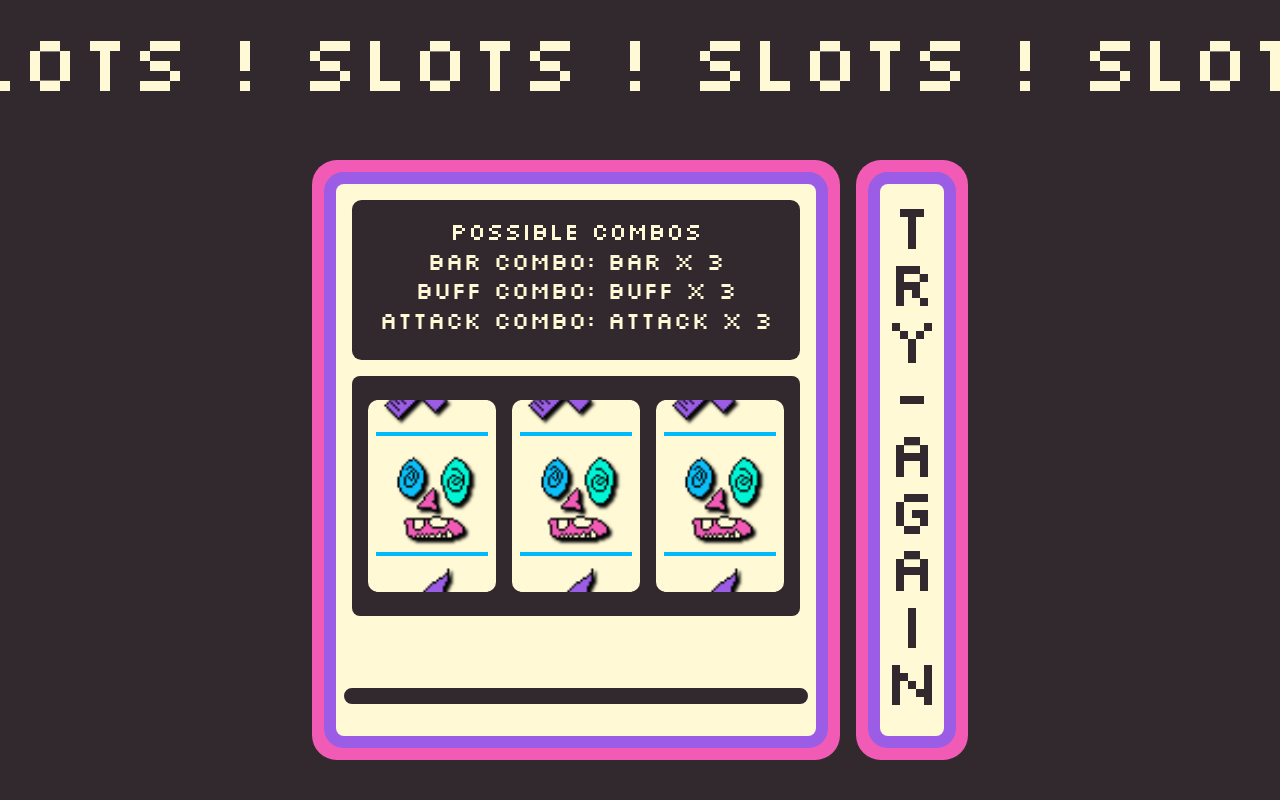
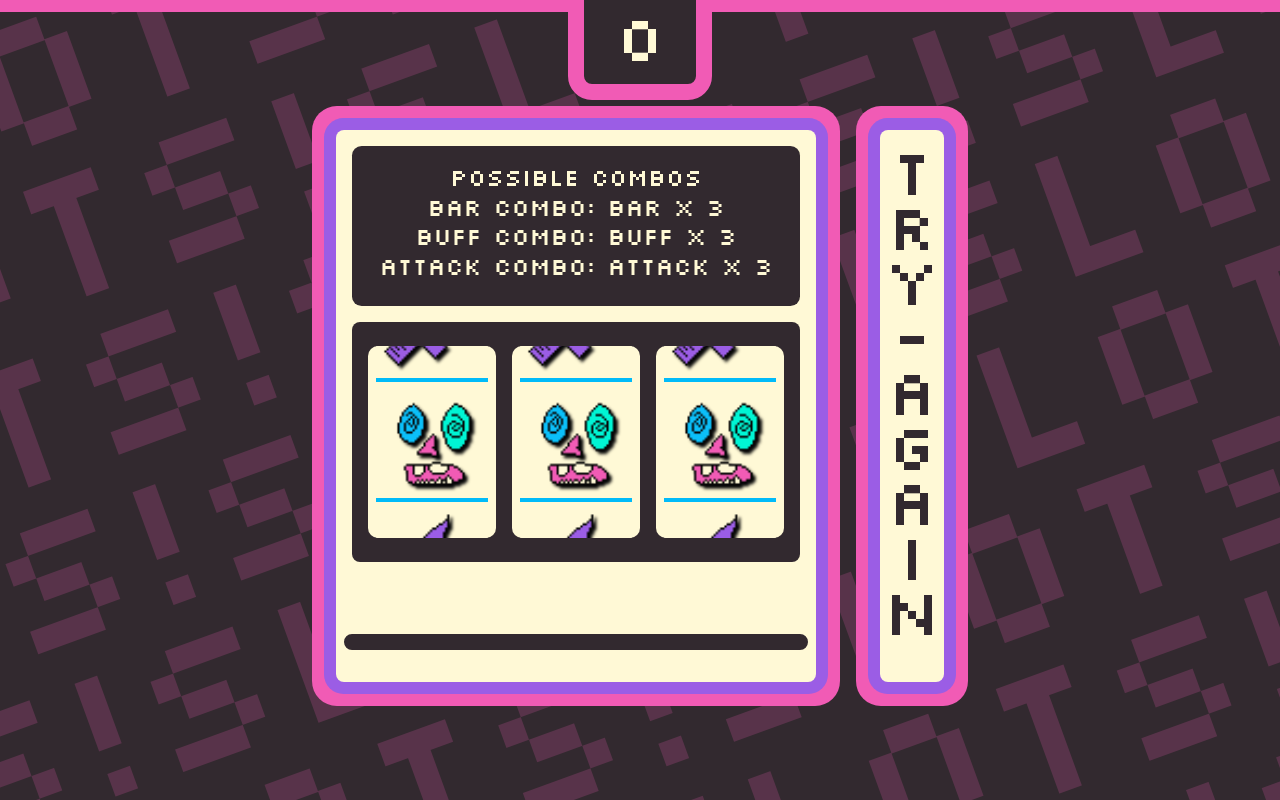
Before and after one commit to thyancey/slot-machine, a React (Vite) app: page / in a window 1280 px wide. Built offline with nearby package versions, Linux system fonts and the light colour scheme.

Commit message:
add appcontext and basic score system

```diff
--- /dev/null
+++ b/src/components/header/index.tsx
@@ -0,0 +1,43 @@
+import styled from 'styled-components';
+import { AppContext } from '../../store/appcontext';
+import { useContext } from 'react';
+
+const ScWrapper = styled.header`
+  border-bottom: .75rem solid var(--color-pink);
+  background-color: var(--color-grey);
+  color: var(--color-white);
+
+  padding: 0rem;
+
+  width: 100%;
+  display: flex;
+  align-items: start;
+  justify-content: center;
+`;
+
+const ScScorebox = styled.div`
+  border: 1rem solid var(--color-pink);
+  border-radius: 1.5rem;
+  position:absolute;
+  margin-top: -1.75rem;
+  padding: 0 2rem;
+  font-size: 4rem;
+  background-color: var(--color-grey);
+
+  p{
+    margin:0;
+    padding:0;
+  }
+
+`
+
+function Header() {
+  const { score } = useContext(AppContext);
+  return (
+    <ScWrapper>
+      <ScScorebox><p>{score}</p></ScScorebox>
+    </ScWrapper>
+  );
+}
+
+export default Header;
--- a/src/components/slotmachine/data.tsx
+++ b/src/components/slotmachine/data.tsx
@@ -15,7 +15,6 @@ import Rsnowflake from '../../assets/reels/reel-snowflake.gif';
 import Rsword from '../../assets/reels/reel-sword.gif';
 import { MinMaxTouple } from '../../utils';
 
-
 export const REEL_HEIGHT = 120; // height of each reel cell
 export const REEL_OVERLAP = 2; // # of looparound cells to add to edge of reel so that it can transition nicely
 export const SPIN_POWER_RANGE: MinMaxTouple = [0.01, 0.03]; // RNG speed range for each reel
@@ -28,6 +27,7 @@ export type ReelItem = {
   effect?: string;
   value?: number;
   attributes?: string[];
+  score?: number;
 };
 
 export interface RawReelDef {
@@ -39,20 +39,18 @@ export interface ReelDef {
   reelItems: ReelItem[];
 }
 
-export type MatchType = 'label' | 'attrAny' | 'attrUnique'
-
-
+export type MatchType = 'label' | 'attrAny' | 'attrUnique';
 
 export interface ReelCombo {
-  label: string,
-  attributes: string[],
-  bonuses: BonusGroup[]
+  label: string;
+  attributes: string[];
+  bonuses: BonusGroup[];
 }
 
 export interface BonusGroup {
-  bonusType: BonusType,
-  multiplier?: number,
-  value?:number
+  bonusType: BonusType;
+  multiplier?: number;
+  value?: number;
 }
 
 // unique: all reels must be bar, all labels must vary
@@ -62,9 +60,9 @@ export interface BonusGroup {
 export type BonusType = 'any' | 'unique' | 'same';
 
 export interface ReelComboResult {
-  label: string,
-  attribute: string,
-  bonus: BonusGroup | null
+  label: string;
+  attribute: string;
+  bonus: BonusGroup | null;
 }
 
 export const reelComboDef: ReelCombo[] = [
@@ -78,32 +76,32 @@ export const reelComboDef: ReelCombo[] = [
   // },
   {
     label: 'bar combo',
-    attributes: [ 'bar' ],
+    attributes: ['bar'],
     bonuses: [
       { bonusType: 'unique', multiplier: 1.1 },
       { bonusType: 'same', multiplier: 1.3 },
       { bonusType: 'any', multiplier: 1 },
-    ]
+    ],
   },
   {
     label: 'buff combo',
-    attributes: [ 'buff' ],
+    attributes: ['buff'],
     bonuses: [
       { bonusType: 'unique', multiplier: 2 },
       { bonusType: 'same', multiplier: 3 },
       { bonusType: 'any', multiplier: 1.5 },
-    ]
+    ],
   },
   {
     label: 'attack combo',
-    attributes: [ 'attack' ],
+    attributes: ['attack'],
     bonuses: [
       { bonusType: 'unique', multiplier: 2 },
       { bonusType: 'same', multiplier: 3 },
       { bonusType: 'any', multiplier: 1.5 },
-    ]
-  }
-]
+    ],
+  },
+];
 
 export const reelsData: RawReelDef[] = [
   // {
@@ -120,27 +118,29 @@ export const reelsData: RawReelDef[] = [
       // { label: 'bar3', img: Rbar3, attributes: [ 'bar', '*' ] },
       // { label: 'bat', img: Rbat, attributes: [ 'attack', 'creature' ], effect: 'life steal', value: 1 },
       // { label: 'coins', img: Rcoins, attributes: [ 'money' ], effect: 'gold bonus', value: 5 },
-      { label: 'crazy', img: Rcrazy, attributes: [ 'buff' ] },
-      { label: 'flame', img: Rflame, attributes: [ 'attack' ], effect: 'fire damage', value: 1.1 },
-      { label: 'halo', img: Rhalo, attributes: [ 'buff' ], effect: 'extraLife' },
-      { label: 'heart', img: Rheart, attributes: [ 'buff' ], effect: 'health', value: 1 },
+      { label: 'crazy', img: Rcrazy, attributes: ['buff'], score: 0 },
+      { label: 'flame', img: Rflame, attributes: ['attack'], effect: 'fire damage', value: 1.1, score: 250 },
+      { label: 'halo', img: Rhalo, attributes: ['buff'], effect: 'extraLife', score: 1000 },
+      { label: 'heart', img: Rheart, attributes: ['buff'], effect: 'health', value: 1, score: 50 },
       {
         label: 'lightning',
         img: Rlightning,
-        attributes: [ 'attack' ],
+        attributes: ['attack'],
         effect: 'lightning damage',
         value: 1.4,
+        score: 500,
       },
-      { label: 'poison', img: Rpoison, attributes: [ 'attack' ], effect: 'poison damage', value: 1.5 },
-      { label: 'shield', img: Rshield, attributes: [ 'buff' ], effect: 'defense', value: 1 },
+      { label: 'poison', img: Rpoison, attributes: ['attack'], effect: 'poison damage', value: 1.5, score: 200 },
+      { label: 'shield', img: Rshield, attributes: ['buff'], effect: 'defense', value: 1, score: 100 },
       {
         label: 'snowflake',
         img: Rsnowflake,
-        attributes: [ 'attack' ],
+        attributes: ['attack'],
         effect: 'freeze damage',
         value: 1.2,
+        score: 120,
       },
-      { label: 'sword', img: Rsword, attributes: [ 'attack' ], effect: 'extra damage', value: 2 },
+      { label: 'sword', img: Rsword, attributes: ['attack'], effect: 'extra damage', value: 2, score: 80 },
     ],
   },
   {
@@ -151,27 +151,29 @@ export const reelsData: RawReelDef[] = [
       // { label: 'bar3', img: Rbar3, attributes: [ 'bar', '*' ] },
       // { label: 'bat', img: Rbat, attributes: [ 'attack', 'creature' ], effect: 'life steal', value: 1 },
       // { label: 'coins', img: Rcoins, attributes: [ 'money' ], effect: 'gold bonus', value: 5 },
-      { label: 'crazy', img: Rcrazy, attributes: [ 'buff' ] },
-      { label: 'flame', img: Rflame, attributes: [ 'attack' ], effect: 'fire damage', value: 1.1 },
-      { label: 'halo', img: Rhalo, attributes: [ 'buff' ], effect: 'extraLife' },
-      { label: 'heart', img: Rheart, attributes: [ 'buff' ], effect: 'health', value: 1 },
+      { label: 'crazy', img: Rcrazy, attributes: ['buff'], score: 0 },
+      { label: 'flame', img: Rflame, attributes: ['attack'], effect: 'fire damage', value: 1.1, score: 250 },
+      { label: 'halo', img: Rhalo, attributes: ['buff'], effect: 'extraLife', score: 1000 },
+      { label: 'heart', img: Rheart, attributes: ['buff'], effect: 'health', value: 1, score: 50 },
       {
         label: 'lightning',
         img: Rlightning,
-        attributes: [ 'attack' ],
+        attributes: ['attack'],
         effect: 'lightning damage',
         value: 1.4,
+        score: 500,
       },
-      { label: 'poison', img: Rpoison, attributes: [ 'attack' ], effect: 'poison damage', value: 1.5 },
-      { label: 'shield', img: Rshield, attributes: [ 'buff' ], effect: 'defense', value: 1 },
+      { label: 'poison', img: Rpoison, attributes: ['attack'], effect: 'poison damage', value: 1.5, score: 200 },
+      { label: 'shield', img: Rshield, attributes: ['buff'], effect: 'defense', value: 1, score: 100 },
       {
         label: 'snowflake',
         img: Rsnowflake,
-        attributes: [ 'attack' ],
+        attributes: ['attack'],
         effect: 'freeze damage',
         value: 1.2,
+        score: 120,
       },
-      { label: 'sword', img: Rsword, attributes: [ 'attack' ], effect: 'extra damage', value: 2 },
+      { label: 'sword', img: Rsword, attributes: ['attack'], effect: 'extra damage', value: 2, score: 80 },
     ],
   },
   {
@@ -182,27 +184,29 @@ export const reelsData: RawReelDef[] = [
       // { label: 'bar3', img: Rbar3, attributes: [ 'bar', '*' ] },
       // { label: 'bat', img: Rbat, attributes: [ 'attack', 'creature' ], effect: 'life steal', value: 1 },
       // { label: 'coins', img: Rcoins, attributes: [ 'money' ], effect: 'gold bonus', value: 5 },
-      { label: 'crazy', img: Rcrazy, attributes: [ 'buff' ] },
-      { label: 'flame', img: Rflame, attributes: [ 'attack' ], effect: 'fire damage', value: 1.1 },
-      { label: 'halo', img: Rhalo, attributes: [ 'buff' ], effect: 'extraLife' },
-      { label: 'heart', img: Rheart, attributes: [ 'buff' ], effect: 'health', value: 1 },
+      { label: 'crazy', img: Rcrazy, attributes: ['buff'], score: 0 },
+      { label: 'flame', img: Rflame, attributes: ['attack'], effect: 'fire damage', value: 1.1, score: 250 },
+      { label: 'halo', img: Rhalo, attributes: ['buff'], effect: 'extraLife', score: 1000 },
+      { label: 'heart', img: Rheart, attributes: ['buff'], effect: 'health', value: 1, score: 50 },
       {
         label: 'lightning',
         img: Rlightning,
-        attributes: [ 'attack' ],
+        attributes: ['attack'],
         effect: 'lightning damage',
         value: 1.4,
+        score: 500,
       },
-      { label: 'poison', img: Rpoison, attributes: [ 'attack' ], effect: 'poison damage', value: 1.5 },
-      { label: 'shield', img: Rshield, attributes: [ 'buff' ], effect: 'defense', value: 1 },
+      { label: 'poison', img: Rpoison, attributes: ['attack'], effect: 'poison damage', value: 1.5, score: 200 },
+      { label: 'shield', img: Rshield, attributes: ['buff'], effect: 'defense', value: 1, score: 100 },
       {
         label: 'snowflake',
         img: Rsnowflake,
-        attributes: [ 'attack' ],
+        attributes: ['attack'],
         effect: 'freeze damage',
         value: 1.2,
+        score: 120,
       },
-      { label: 'sword', img: Rsword, attributes: [ 'attack' ], effect: 'extra damage', value: 2 },
+      { label: 'sword', img: Rsword, attributes: ['attack'], effect: 'extra damage', value: 2, score: 80 },
     ],
   },
 ];
--- a/src/components/slotmachine/index.tsx
+++ b/src/components/slotmachine/index.tsx
@@ -1,10 +1,11 @@
 import styled from 'styled-components';
 import Reel from './components/reel';
-import { useCallback, useEffect, useState } from 'react';
+import { useCallback, useEffect, useState, useContext } from 'react';
 import { ReelDef, ReelItem, reelsData, reelComboDef, ReelCombo, ReelComboResult } from './data';
 import ResultLabel from './components/result-label';
 import Display from './components/display';
-import { ReelTarget, getActiveCombos, getRandomReelTargets } from './utils';
+import { ReelTarget, getActiveCombos, getComboScore, getRandomReelTargets } from './utils';
+import { AppContext } from '../../store/appcontext';
 
 const ScWrapper = styled.main`
   position: absolute;
@@ -113,6 +114,7 @@ function SlotMachine() {
   const [spinLock, setSpinLock] = useState(false);
   const [reelCombos, setReelCombos] = useState<ReelCombo[]>([]);
   const [activeCombos, setActiveCombos] = useState<ReelComboResult[]>([]);
+  const { incrementScore } = useContext(AppContext);
 
   useEffect(() => {
     // later on, reel should store extra properties other than the reelItems
@@ -151,10 +153,17 @@ function SlotMachine() {
       curReelItems[reelIdx] = reelItem;
       setCurReelItems([...curReelItems]);
 
+      // if no undefined reelItems, all reelItems are done spinning.
       if (curReelItems.filter((rI) => rI === undefined).length === 0) {
         // setActiveCombos
         // @ts-ignore curReelItems doesnt have any undefined values!
-        setActiveCombos(getActiveCombos(curReelItems, reelCombos));
+        const activeCombos = getActiveCombos(curReelItems, reelCombos)
+        setActiveCombos(activeCombos);
+
+        const comboScore = getComboScore(curReelItems as ReelItem[], activeCombos);
+        if(comboScore !== 0){
+          incrementScore(comboScore);
+        }
         setSpinLock(false);
       }
     },
--- a/src/components/slotmachine/utils.tsx
+++ b/src/components/slotmachine/utils.tsx
@@ -9,18 +9,19 @@ export const getRandomReelTargets = (reelSet: ReelDef[], spinCount: number) => {
   return reelSet.map((reelDef) => [getRandomReelIdx(reelDef), spinCount] as ReelTarget);
 };
 
-
 export const getFirstMatchingBonus = (bonuses: BonusGroup[], reelItems: ReelItem[]) => {
   for (var i = 0; i < bonuses.length; i++) {
     switch (bonuses[i].bonusType) {
       case 'same':
         if (checkSameStrings(reelItems.map((rI) => rI.label))) {
           return bonuses[i];
-        } break;
+        }
+        break;
       case 'unique':
         if (checkUniqueStrings(reelItems.map((rI) => rI.label))) {
           return bonuses[i];
-        } break;
+        }
+        break;
       default:
         return bonuses[i]; //any
     }
@@ -43,7 +44,7 @@ export const getActiveCombos = (reelItems: ReelItem[], reelCombos: ReelCombo[])
         combos.push({
           label: rC.label,
           attribute: rC.attributes[a],
-          bonus: getFirstMatchingBonus(rC.bonuses, reelItems)
+          bonus: getFirstMatchingBonus(rC.bonuses, reelItems),
         });
 
         return combos;
@@ -56,8 +57,25 @@ export const getActiveCombos = (reelItems: ReelItem[], reelCombos: ReelCombo[])
   // check labels for same or unique bonus
   // rank combos
   console.log('gac', reelItems, reelCombos, activeCombos);
+
   return activeCombos;
 };
+
+export const getComboScore = (reelItems: ReelItem[], activeCombos: ReelComboResult[]) =>
+  activeCombos.reduce((totScore, aC) => {
+    console.log('reelItems', reelItems);
+    let baseScore = reelItems.reduce((acc, reelItem) => (acc += (reelItem.score || 0)), 0);
+    console.log('baseScore', baseScore);
+
+    if (aC.bonus?.multiplier) {
+      totScore += aC.bonus.multiplier * baseScore;
+    }
+    if (aC.bonus?.value) {
+      totScore += aC.bonus.value;
+    }
+
+    return totScore;
+  }, 0);
 
 // add redudant items to top and bottom of reel to make it seem continuous
 export const buildReel = (reelItems: any[], reelOverlap: number) => {
--- a/src/index.css
+++ b/src/index.css
@@ -27,7 +27,7 @@
 
   --font-8bit: 'Press Start 2P', cursive;
   --font-8bit2: 'Silkscreen', cursive;
-  --font-base: 'Bubblegum Sans', cursive;
+  --font-base: var(--font-8bit2);
 
   font-family: var(--font-base);
 
--- a/src/layout.tsx
+++ b/src/layout.tsx
@@ -1,5 +1,6 @@
 import styled from 'styled-components';
 import SlotMachine from './components/slotmachine';
+import Header from './components/header';
 
 const ScWrapper = styled.main`
   position: absolute;
@@ -29,13 +30,31 @@ const ScStage = styled.main`
   position: relative;
 `;
 
+const ScBg = styled.div`
+  position:absolute;
+  inset: -12rem;
+  /* z-index: -1; */
+  font-size: 12rem;
+  font-family: var(--font-8bit2);
+  line-height: 10rem;
+  z-index:-1;
+  letter-spacing: -3rem;
+  transform: rotate(-20deg);
+  top: -50%;
+  color: var(--color-pink);
+  opacity: .2;
+`
+
+const slotString = 'S L O T S'
 function Layout() {
+  const bgText = Array(100).fill(slotString);
   return (
     <ScWrapper>
-      <ScHeader>{'! SLOTS ! SLOTS ! SLOTS ! SLOTS ! SLOTS ! SLOTS !'}</ScHeader>
+      <Header />
       <ScStage>
         <SlotMachine />
       </ScStage>
+      <ScBg><p>{bgText.join(' ! ')}</p></ScBg>
     </ScWrapper>
   );
 }
--- a/src/main.tsx
+++ b/src/main.tsx
@@ -2,9 +2,12 @@ import React from 'react';
 import ReactDOM from 'react-dom/client';
 import Layout from './layout.tsx';
 import './index.css';
+import { AppProvider } from './store/appcontext.tsx';
 
 ReactDOM.createRoot(document.getElementById('root') as HTMLElement).render(
   <React.StrictMode>
-    <Layout />
+    <AppProvider>
+      <Layout />
+    </AppProvider>
   </React.StrictMode>
 );
--- /dev/null
+++ b/src/store/appcontext.tsx
@@ -0,0 +1,26 @@
+import { ReactNode, createContext, useState } from 'react';
+
+const AppContext = createContext({} as AppContextType);
+interface AppContextType {
+  score: number;
+  incrementScore: Function;
+}
+
+interface Props {
+  children: ReactNode
+}
+const AppProvider = ({ children }: Props) => {
+  const [score, setScore] = useState(0);
+
+  const incrementScore = (increment: number = 0) => {
+    setScore(prevScore => prevScore + increment);
+  };
+
+  return (
+    <AppContext.Provider value={{ score, incrementScore } as AppContextType}>
+      {children}
+    </AppContext.Provider>
+  );
+};
+
+export { AppProvider, AppContext };
```
